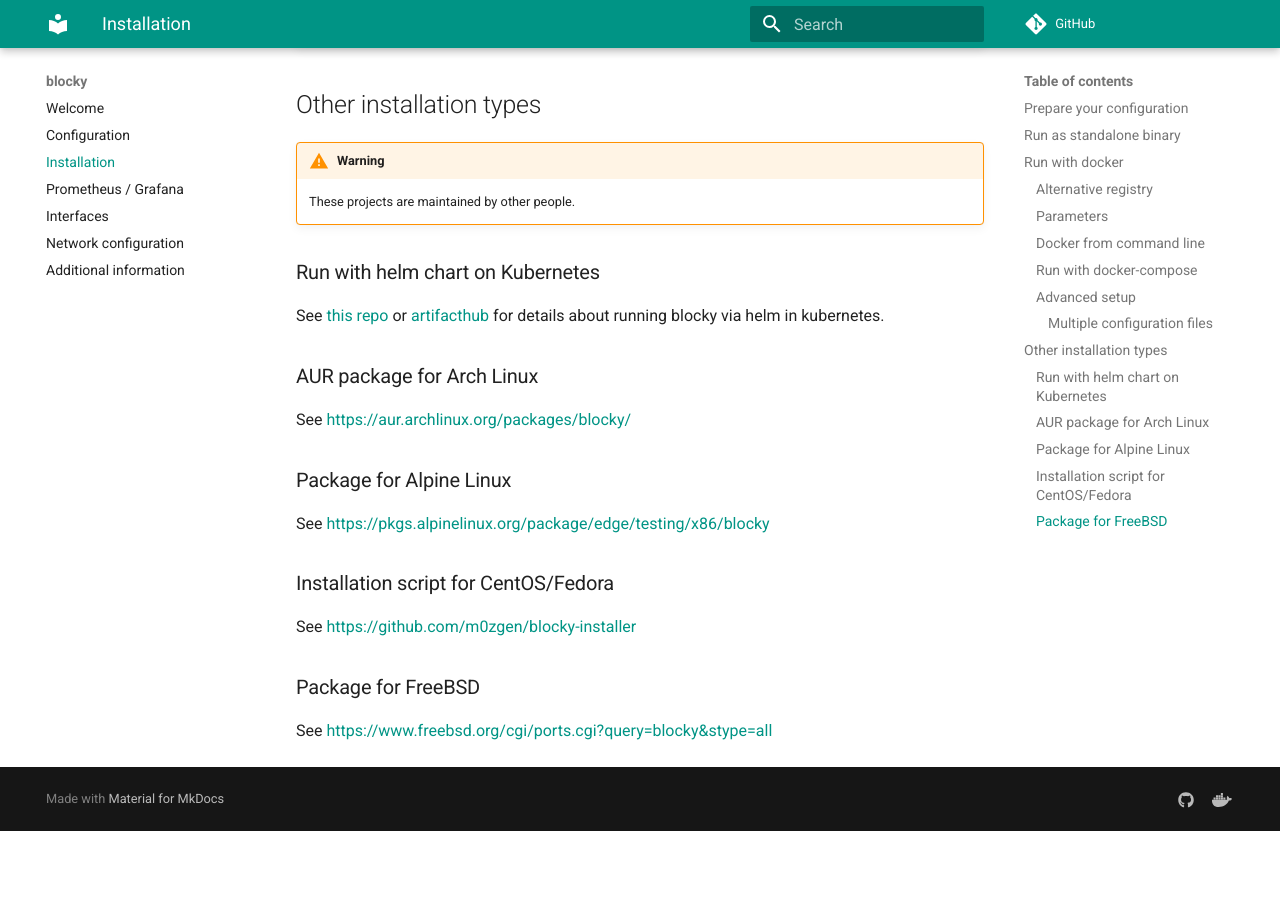
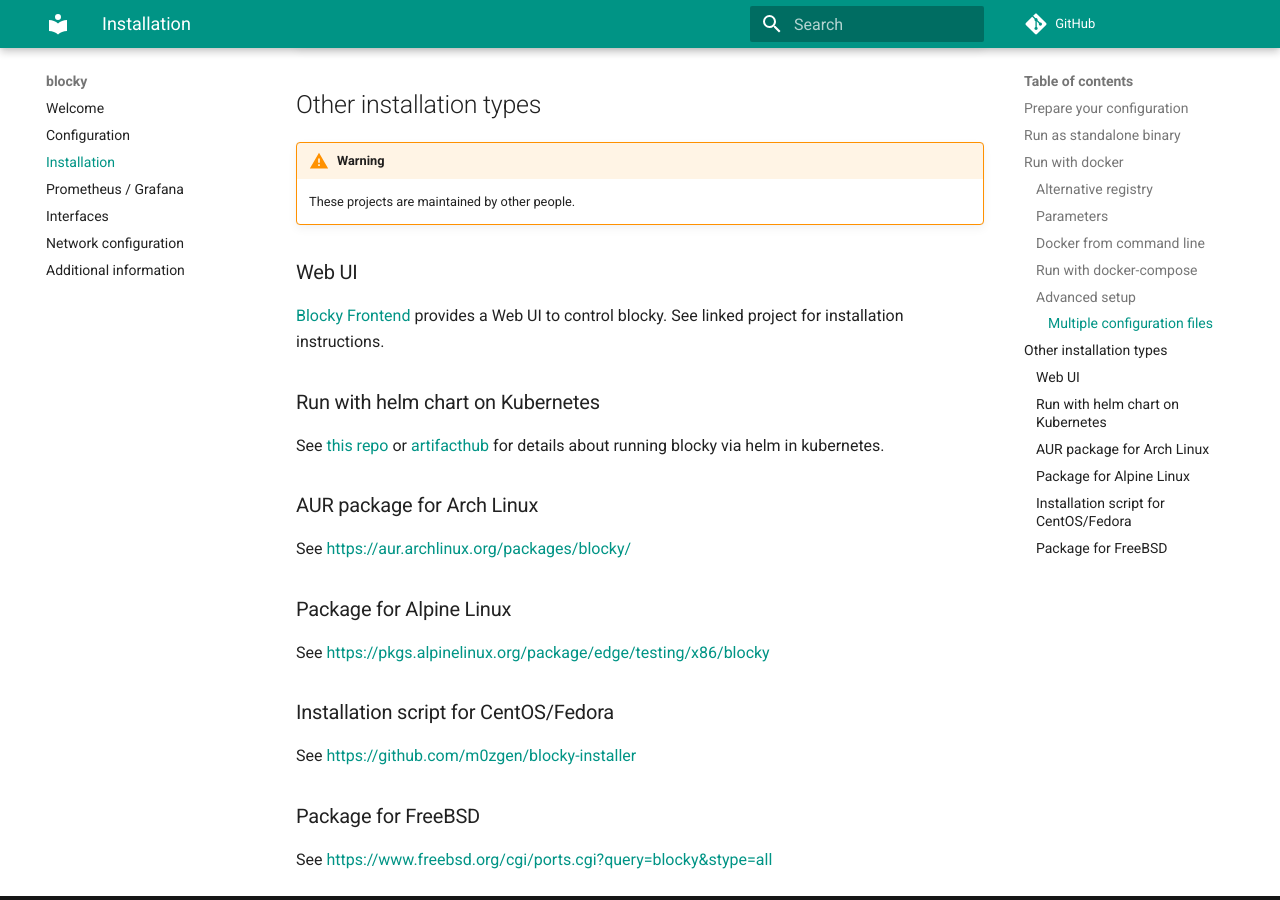
Before and after one commit to 0xERR0R/blocky, an MkDocs documentation site: the page built from docs/installation.md, in a window 1280 px wide and 900 px high, scrolled down 3128 px. Built offline with MkDocs 1.6.1 and Material for MkDocs 9.7.7, drawn with Linux system fonts in a browser that asks for light colours; comment, search, counter and statistics services are not loaded; before the commit the page ends 3959 px from its top, so only the background shows below that.

Commit message:
Link blocky-frontend in the project documentation #570

```diff
--- a/docs/installation.md
+++ b/docs/installation.md
@@ -144,6 +144,10 @@
 
     These projects are maintained by other people.
 
+### Web UI
+
+[Blocky Frontend](https://github.com/Mozart409/blocky-frontend) provides a Web UI to control blocky. See linked project for installation instructions.
+
 ### Run with helm chart on Kubernetes
 
 See [this repo](https://github.com/k8s-at-home/charts/tree/master/charts/stable/blocky)
```
